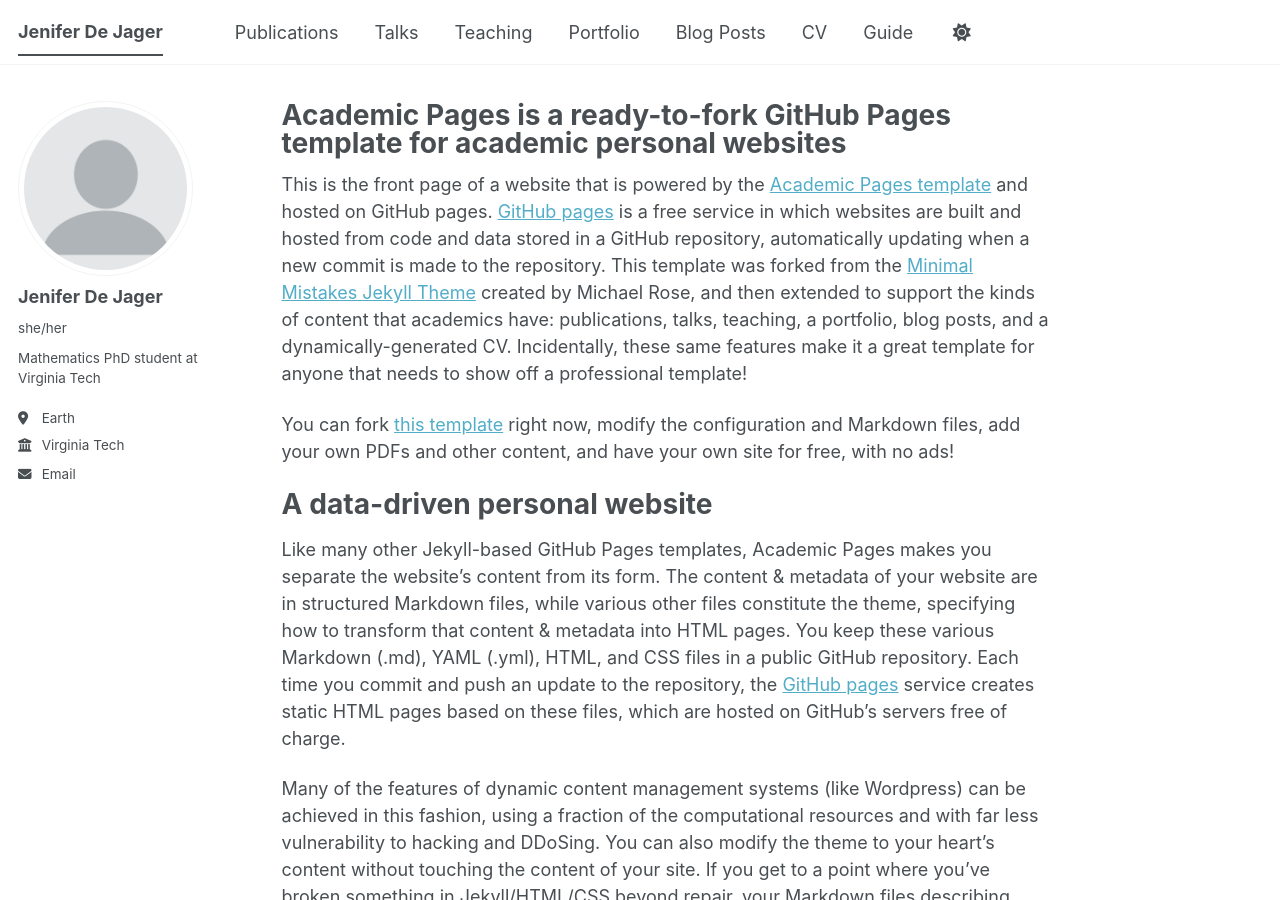
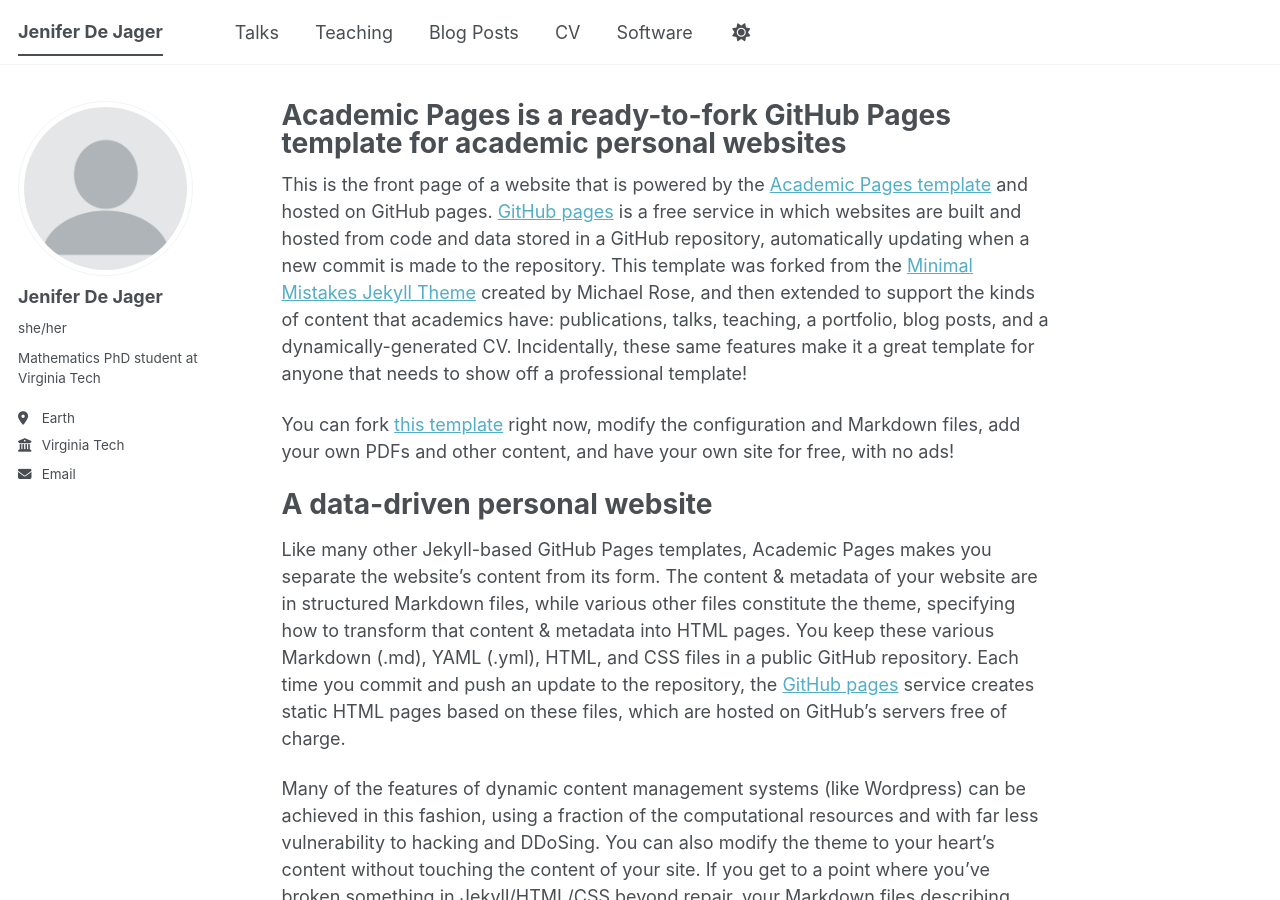
Before and after one commit to selfReferentialName/selfReferentialName.github.io, a Jekyll site: the page built from _pages/about.md, in a window 1280 px wide and 900 px high. Built offline with Jekyll 4.4.1, drawn with Linux system fonts in a browser that asks for light colours; a script bundle is joined from its source files by our own code; library files that are not in the unit come from our copies; some of the changed lines change nothing that is shown.

Commit message:
Update navigation.yml

```diff
--- a/_data/navigation.yml
+++ b/_data/navigation.yml
@@ -8,8 +8,8 @@
 #      Markdown formatted page while the second is generated using JSON.
 
 main:
-  - title: "Publications"
-    url: /publications/
+#  - title: "Publications"
+#    url: /publications/
 
   - title: "Talks"
     url: /talks/
@@ -17,8 +17,8 @@ main:
   - title: "Teaching"
     url: /teaching/
 
-  - title: "Portfolio"
-    url: /portfolio/
+#  - title: "Portfolio"
+#    url: /portfolio/
 
   - title: "Blog Posts"
     url: /year-archive/
@@ -29,5 +29,7 @@ main:
   # - title: "CV"
   #   url: /cv-json/
 
-  - title: "Guide"
-    url: /markdown/
+#  - title: "Guide"
+#    url: /markdown/
+  - title: "Software"
+    url: /software/
```
